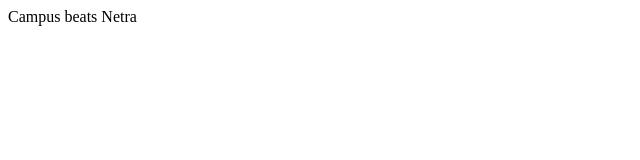
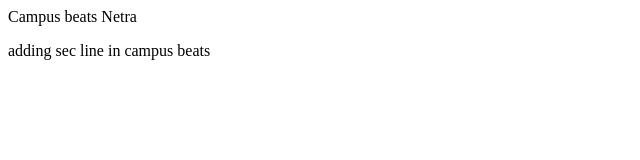
Before and after one commit to GadaveNisha/netraRepo, a plain HTML site: page index.html in a window 1280 px wide. Shown: the whole page, without its empty margins (0-640 px from the left). Drawn offline with Linux system fonts and the light colour scheme.

Commit message:
sec line added in feature1

```diff
--- a/index.html
+++ b/index.html
@@ -1 +1,2 @@
 <p> Campus beats Netra </p>
+<p> adding sec line in campus beats</p>
```
